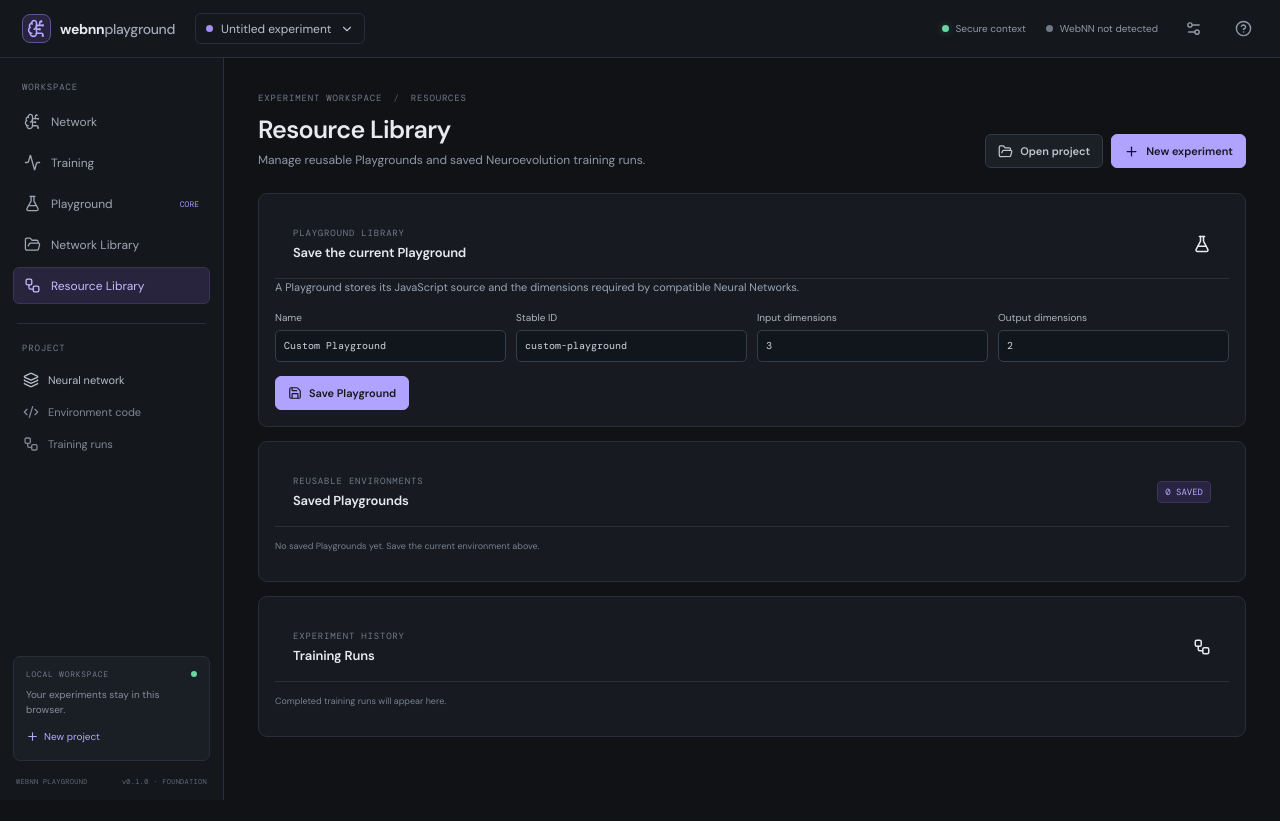
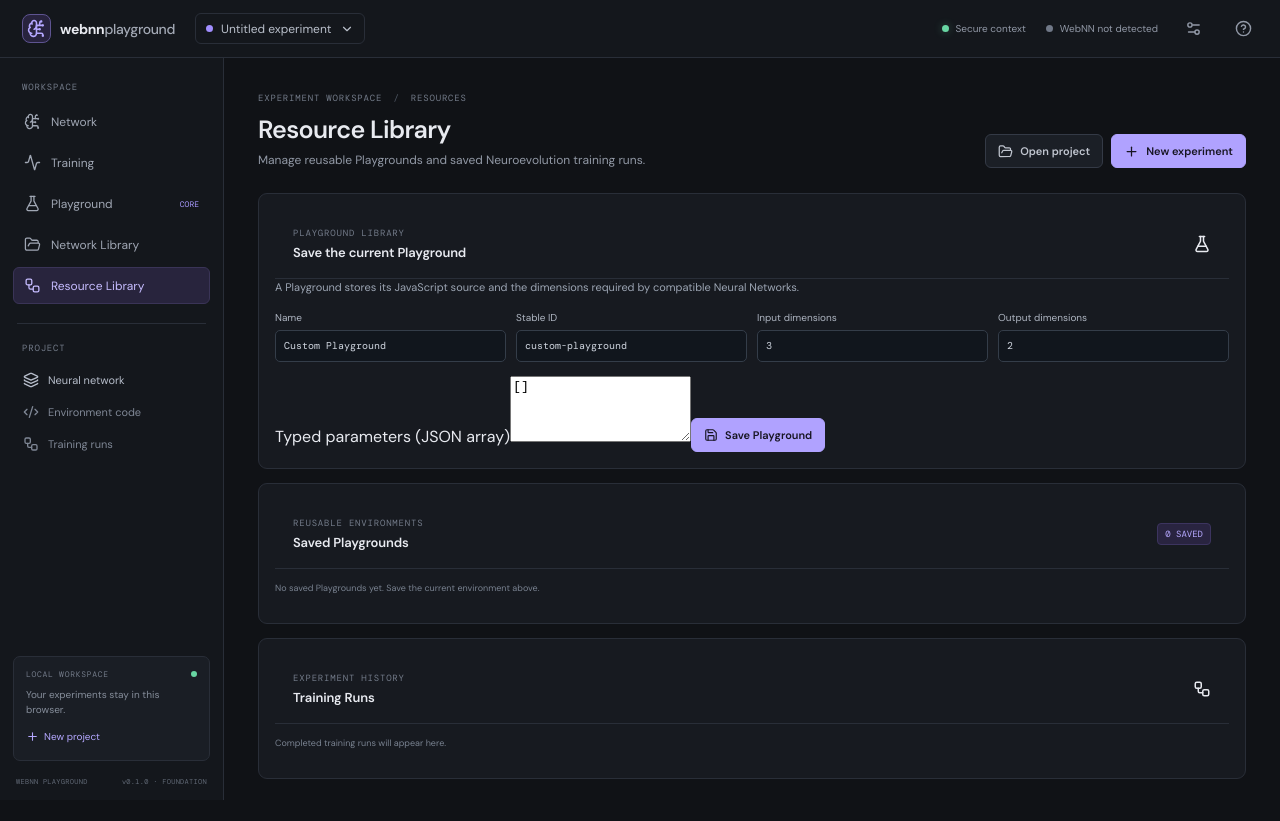
Before and after one commit to ckfun0skf/webnn-playground, a React (Vite) app: page / in a window 1280 px wide. Both pictures are taken after a click on the button "Resource Library". Before the commit the page ends 800 px from the top, so only its background shows below. Built offline with nearby package versions, Linux system fonts and the light colour scheme.

Commit message:
Allow Playground authors to define typed parameters

```diff
--- a/src/ResourceLibrary.tsx
+++ b/src/ResourceLibrary.tsx
@@ -38,6 +38,7 @@ export default function ResourceLibrary({ source, onLoadPlayground, onLoadNetwor
   const [id, setId] = useState("custom-playground");
   const [inputSize, setInputSize] = useState(3);
   const [outputSize, setOutputSize] = useState(2);
+  const [parametersJson, setParametersJson] = useState("[]");
   const [error, setError] = useState<string | null>(null);
   const [message, setMessage] = useState<string | null>(null);
 
@@ -60,6 +61,9 @@ export default function ResourceLibrary({ source, onLoadPlayground, onLoadNetwor
       if (!/^[a-z0-9][a-z0-9._-]*$/i.test(id.trim())) throw new Error("ID may contain letters, numbers, dots, underscores, and hyphens.");
       if (!Number.isInteger(inputSize) || inputSize < 1 || !Number.isInteger(outputSize) || outputSize < 1) throw new Error("Input and output sizes must be positive integers.");
       const definition = inferDefinition(source, name.trim(), id.trim(), inputSize, outputSize);
+      const parameters = JSON.parse(parametersJson);
+      if (!Array.isArray(parameters) || parameters.some((item) => !item || typeof item.key !== "string" || typeof item.label !== "string" || !["number", "boolean", "string"].includes(item.type) || !["number", "boolean", "string"].includes(typeof item.default))) throw new Error("Parameters must be a JSON array of typed parameter definitions.");
+      definition.parameters = parameters;
       definition.id = id.trim(); definition.name = name.trim(); definition.inputSize = inputSize; definition.outputSize = outputSize;
       await savePlayground(definition, source, name.trim());
       onChanged(); setMessage("Playground saved to the local library."); setError(null);
@@ -87,6 +91,7 @@ export default function ResourceLibrary({ source, onLoadPlayground, onLoadNetwor
         <label>Input dimensions<input type="number" min="1" value={inputSize} onChange={(e) => setInputSize(e.target.valueAsNumber)} /></label>
         <label>Output dimensions<input type="number" min="1" value={outputSize} onChange={(e) => setOutputSize(e.target.valueAsNumber)} /></label>
       </div>
+      <label className="resource-parameters-label">Typed parameters (JSON array)<textarea rows={4} value={parametersJson} onChange={(e) => setParametersJson(e.target.value)} spellCheck={false} /></label>
       <button className="primary-button" onClick={() => void saveCurrent()}><Save size={14} /> Save Playground</button>
       {message && <p className="save-message">{message}</p>}
     </section>
```
